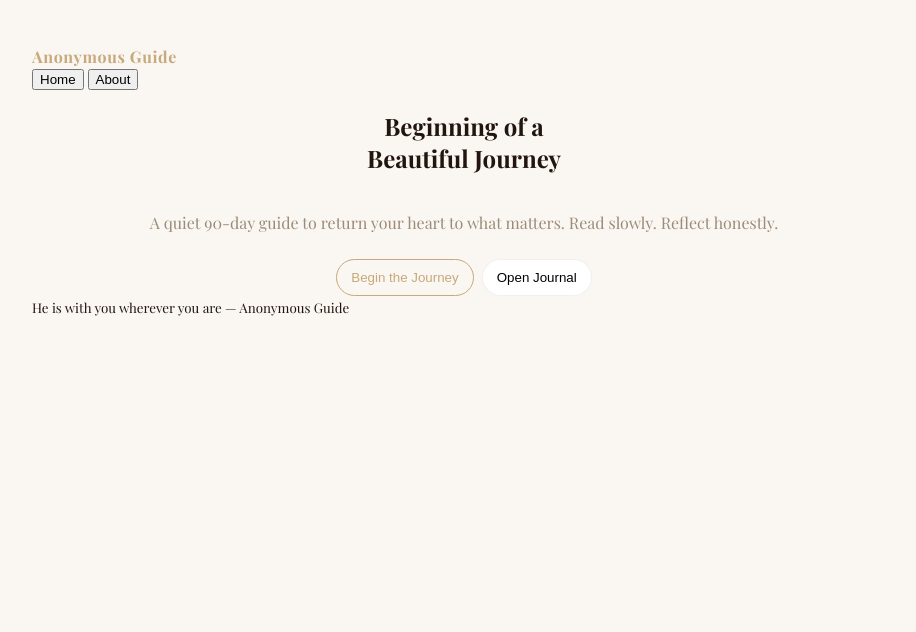
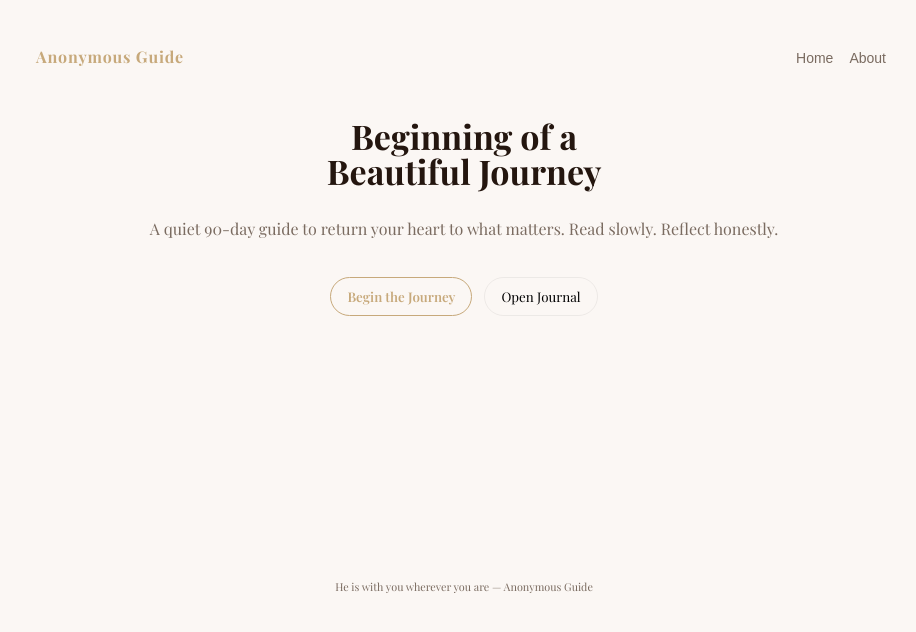
Before and after one commit to Manbello23/Anonymous-Guide, a plain HTML site: page Index.html in a window 1280 px wide. Shown: the whole page, without its empty margins (176-1092 px from the left). Drawn offline with nearby package versions, Linux system fonts and the light colour scheme.

Commit message:
Update style.css

```diff
--- a/style.css
+++ b/style.css
@@ -1,82 +1,85 @@
 :root{
-  --gold:#C7A97B;
-  --deep:#1a120b;
-  --cream:#F6F0E6;
-  --muted: #9b8b77;
-  --card-dark:#2b221d;
-  --glass: rgba(255,255,255,0.03);
-  --radius:12px;
-  --max:900px;
-  --accent: rgba(199,169,123,0.08);
-  font-family: 'Playfair Display', serif;
+  --gold: #C7A97B;
+  --bg-dark: #14100d;
+  --bg-light: #fbf7f4;
+  --text-dark: #24160f;
+  --muted-dark: #a89a8f;
+  --card-dark: #221916;
+  --radius:14px;
+  --maxw:900px;
+  font-family: "Playfair Display", serif;
 }
 
-/* theme auto via prefers-color-scheme */
+/* auto theme */
 @media (prefers-color-scheme: dark){
   :root{
-    --bg: #120b07;
+    --bg: var(--bg-dark);
     --text: #efe7dd;
-    --panel-bg: linear-gradient(180deg, rgba(255,255,255,0.02), transparent);
+    --muted: var(--muted-dark);
     --card: var(--card-dark);
   }
 }
 @media (prefers-color-scheme: light){
   :root{
-    --bg: #faf6f2;
-    --text: #22150f;
-    --panel-bg: linear-gradient(180deg, rgba(0,0,0,0.02), transparent);
-    --card: #fff;
+    --bg: var(--bg-light);
+    --text: var(--text-dark);
+    --muted: #7a6b60;
+    --card: #ffffff;
   }
 }
+
 *{box-sizing:border-box}
-html,body{height:100%; margin:0; background:var(--bg); color:var(--text); -webkit-font-smoothing:antialiased;}
-#app{max-width:var(--max); margin:28px auto; padding:18px;}
+html,body{height:100%;margin:0;background:var(--bg);color:var(--text);-webkit-font-smoothing:antialiased}
+.app{max-width:var(--maxw);margin:24px auto;padding:22px}
+.site-header{display:flex;align-items:center;justify-content:space-between;padding-bottom:12px}
+.brand{font-weight:700;color:var(--gold);letter-spacing:0.8px}
+.mini .link{background:transparent;border:0;color:var(--muted);cursor:pointer;font-size:14px}
 
-/* header */
-.top{display:flex;justify-content:space-between;align-items:center;padding:6px 2px 18px 2px}
-.brand{font-weight:700;color:var(--gold);letter-spacing:0.6px}
-.menuBtn{background:transparent;border:0;color:var(--text);font-size:18px}
-
-/* panels */
-.container{padding:6px}
-.panel{padding:20px;margin-bottom:18px;border-radius:12px;background:var(--panel-bg);backdrop-filter: blur(6px);border:1px solid rgba(255,255,255,0.02)}
+/* views */
+.view{min-height:60vh}
 .hidden{display:none}
 
 /* hero */
-.hero{display:flex;flex-direction:column;align-items:center;gap:12px;text-align:center}
-.cover{width:320px;height:420px;border-radius:12px;background:linear-gradient(180deg,#2a1e16,#1a130c);display:flex;align-items:flex-end;justify-content:center;padding:28px;box-shadow:0 12px 40px rgba(0,0,0,0.6)}
-.cover-title{color:var(--gold);font-size:20px;line-height:1.05}
-.hero-sub{max-width:640px;color:var(--muted);margin:6px 0}
-.hero-actions{display:flex;gap:12px;flex-direction:row;width:100%;max-width:420px}
+.hero{display:flex;flex-direction:column;align-items:center;text-align:center;gap:14px;padding:40px 18px;border-radius:12px}
+.hero-title{font-size:34px;line-height:1.02;color:var(--text);margin:0}
+.hero-sub{max-width:680px;color:var(--muted)}
+.actions{display:flex;gap:12px;margin-top:8px;width:100%;justify-content:center}
+.btn{padding:10px 16px;border-radius:999px;border:1px solid rgba(0,0,0,0.06);background:transparent;cursor:pointer;font-family:inherit}
+.btn.primary{border:1px solid var(--gold);color:var(--gold);font-weight:600}
+.btn.ghost{background:transparent;border:1px dashed rgba(0,0,0,0.04)}
 
-/* buttons */
-.btn{padding:10px 14px;border-radius:999px;border:1px solid rgba(0,0,0,0.06);background:var(--card);cursor:pointer}
-.btn.primary{border:1px solid var(--gold);color:var(--gold);background:transparent}
-.btn.ghost{background:transparent;border:1px dashed rgba(255,255,255,0.04)}
+/* journal list */
+.journal-wrap{padding:10px}
+.days-list{display:grid;grid-template-columns:repeat(auto-fit,minmax(80px,1fr));gap:10px}
+.day-tile{padding:18px;border-radius:10px;text-align:center;background:var(--card);cursor:pointer;border:1px solid rgba(0,0,0,0.04)}
+.day-tile.locked{opacity:0.42;pointer-events:none;filter:grayscale(0.05)}
+
+/* day */
+.day-wrap{padding:12px}
+.day-top{display:flex;align-items:center;gap:8px;margin-bottom:12px}
 .small{background:transparent;border:0;color:var(--muted);cursor:pointer}
-
-/* grid */
-.grid{display:grid;grid-template-columns:repeat(auto-fit,minmax(90px,1fr));gap:10px;margin-top:12px}
-.day-tile{padding:12px;border-radius:8px;text-align:center;border:1px solid rgba(255,255,255,0.02);background:var(--card);cursor:pointer}
-.day-tile.locked{opacity:0.45;filter:grayscale(0.05);cursor:default}
-
-/* day view */
-.day-header{display:flex;justify-content:space-between;align-items:center;margin-bottom:12px}
-.day-card{background:var(--card);padding:18px;border-radius:10px;color:var(--text)}
-.ayah-arabic{font-family: 'Scheherazade New', serif; font-size:20px;text-align:center;margin-bottom:6px;color:var(--gold)}
-.ayah-trans{font-size:13px;color:var(--muted);text-align:center;margin-bottom:12px}
-.content{font-size:16px;color:var(--text);line-height:1.7}
+.day-title{font-weight:600}
+.day-card{background:var(--card);padding:20px;border-radius:12px;line-height:1.7}
+.ayah-arabic{font-size:20px;text-align:center;color:var(--gold);margin-bottom:6px}
+.ayah-trans{font-size:13px;text-align:center;color:var(--muted);margin-bottom:12px}
+.day-content{font-size:17px;color:var(--text)}
 
 /* reflection */
 .reflection{margin-top:14px}
-textarea{width:100%;padding:12px;border-radius:8px;border:1px solid rgba(0,0,0,0.06);resize:vertical;font-family:inherit}
-.actions{display:flex;gap:8px;margin-top:8px}
+textarea{width:100%;padding:12px;border-radius:8px;border:1px solid rgba(0,0,0,0.06);font-family:inherit;resize:vertical}
+.note-actions{display:flex;gap:8px;margin-top:8px}
+.unlock-row{display:flex;align-items:center;gap:12px;justify-content:space-between;margin-top:12px}
+.muted{color:var(--muted)}
+.small{font-size:13px;color:var(--muted)}
+
+/* about */
+.about-card{background:var(--card);padding:20px;border-radius:12px}
 
 /* footer */
-.foot{text-align:center;color:var(--muted);font-size:13px;padding:10px;margin-top:10px}
+.site-foot{text-align:center;color:var(--muted);margin-top:18px;font-size:13px}
 
-/* small screens */
-@media (max-width:640px){
-  .cover{width:260px;height:360px}
-  .grid{grid-template-columns:repeat(4,1fr)}
+/* responsive */
+@media(max-width:640px){
+  .hero-title{font-size:26px}
+  .days-list{grid-template-columns:repeat(4,1fr)}
 }
```
